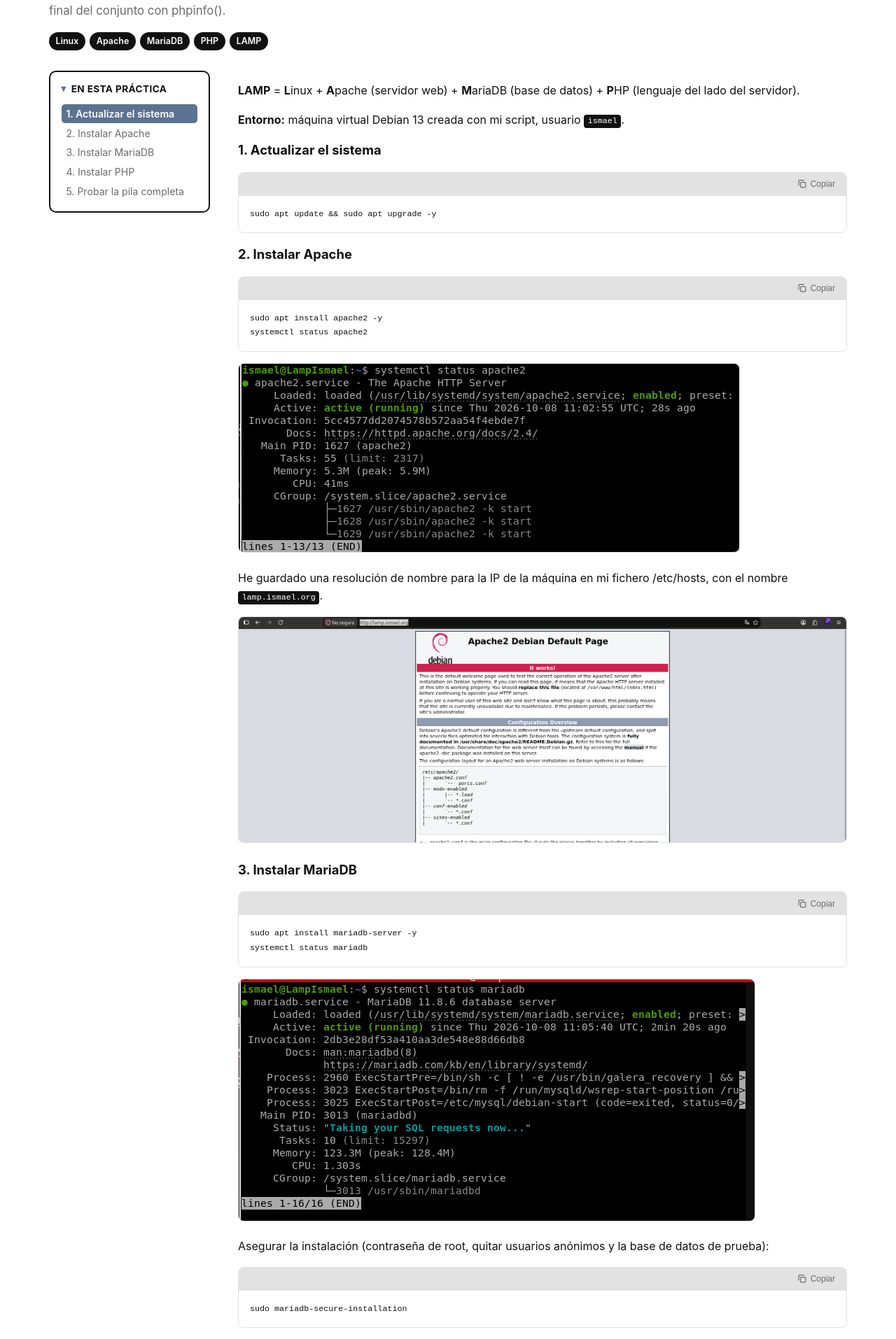
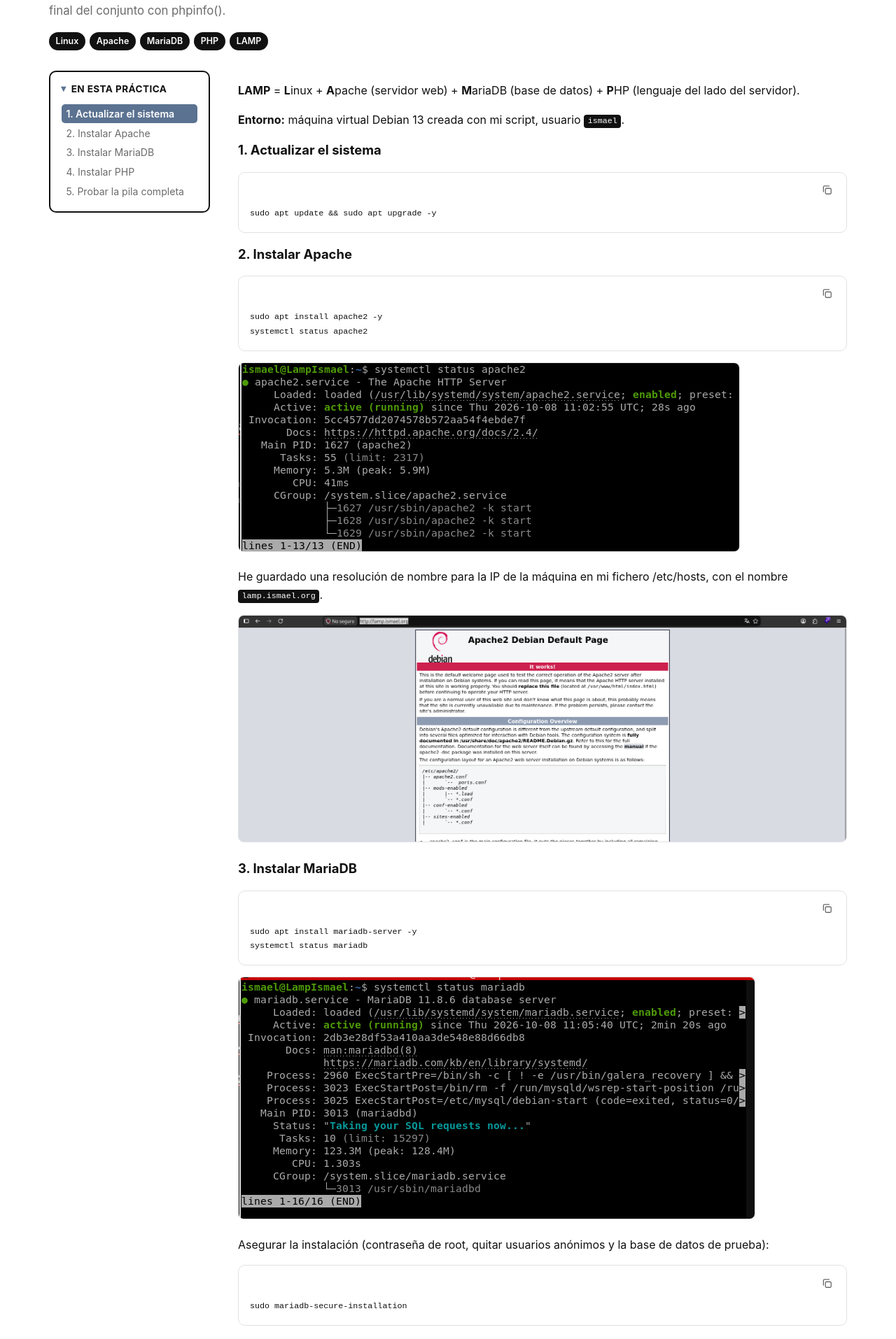
Before and after one commit to ivazfer/ivazfer.github.io, a Jekyll site: the page built from asignaturas/implantacion-aplicaciones-web/practicas/pila-lamp/index.md, in a window 1280 px wide. Shown: the part 344-2258 px from the top of the page at 70% size. Built offline with Jekyll 4.4.1, drawn with Linux system fonts in a browser that asks for light colours; some of the changed text lies outside the part shown.

Commit message:
Rediseña el bloque de código al estilo Claude: cabecera con lenguaje y botón de copiar icono con tooltip
Co-Authored-By: Claude Sonnet 5 <noreply@anthropic.com>

```diff
--- a/_layouts/practica.html
+++ b/_layouts/practica.html
@@ -77,11 +84,17 @@ layout: default
     var header = document.createElement('div');
     header.className = 'code-block-header';
 
+    var langLabel = document.createElement('span');
+    langLabel.className = 'code-lang';
+    langLabel.textContent = lang;
+    header.appendChild(langLabel);
+
     var btn = document.createElement('button');
     btn.type = 'button';
     btn.className = 'code-copy-btn';
-    btn.innerHTML = copyIcon + '<span>Copiar</span>';
+    btn.innerHTML = copyIcon;
     btn.setAttribute('aria-label', 'Copiar código');
+    btn.setAttribute('data-tooltip', 'Copy');
     header.appendChild(btn);
 
     wrapper.appendChild(header);
@@ -90,11 +103,13 @@ layout: default
     btn.addEventListener('click', function () {
       var text = pre.innerText;
       navigator.clipboard.writeText(text).then(function () {
-        btn.innerHTML = checkIcon + '<span>Copiado</span>';
+        btn.innerHTML = checkIcon;
         btn.classList.add('is-copied');
+        btn.setAttribute('data-tooltip', 'Copied!');
         setTimeout(function () {
-          btn.innerHTML = copyIcon + '<span>Copiar</span>';
+          btn.innerHTML = copyIcon;
           btn.classList.remove('is-copied');
+          btn.setAttribute('data-tooltip', 'Copy');
         }, 1500);
       });
     });
--- a/assets/css/style.css
+++ b/assets/css/style.css
@@ -352,42 +352,49 @@ main.main-practica {
 
 .code-block {
   border: 1px solid var(--border-soft);
-  border-radius: 8px;
+  border-radius: 10px;
+  background: var(--card-bg);
   margin: 1rem 0;
   overflow: hidden;
 }
 
 .code-block-header {
   display: flex;
-  justify-content: flex-end;
+  justify-content: space-between;
   align-items: center;
-  padding: 0.35rem 0.5rem;
-  background: var(--border-soft);
+  padding: 0.6rem 0.75rem 0.25rem;
+}
+
+.code-lang {
+  color: var(--muted);
+  font-size: 0.75rem;
+  text-transform: lowercase;
 }
 
 .code-copy-btn {
+  position: relative;
   display: inline-flex;
   align-items: center;
-  gap: 0.3rem;
+  justify-content: center;
+  width: 1.9rem;
+  height: 1.9rem;
   background: none;
   border: none;
   border-radius: 6px;
-  padding: 0.25rem 0.5rem;
-  font-size: 0.75rem;
-  line-height: 1;
   color: var(--muted);
   cursor: pointer;
   transition: background 0.15s ease, color 0.15s ease;
 }
 
 .code-copy-btn svg {
-  width: 0.85rem;
-  height: 0.85rem;
+  width: 0.95rem;
+  height: 0.95rem;
   flex-shrink: 0;
 }
 
-.code-copy-btn:hover {
-  background: var(--bg);
+.code-copy-btn:hover,
+.code-copy-btn:focus-visible {
+  background: var(--border-soft);
   color: var(--text);
 }
 
@@ -395,12 +402,36 @@ main.main-practica {
   color: var(--accent);
 }
 
+.code-copy-btn::after {
+  content: attr(data-tooltip);
+  position: absolute;
+  top: 130%;
+  right: 0;
+  background: var(--text);
+  color: var(--bg);
+  font-size: 0.7rem;
+  font-weight: 600;
+  padding: 0.2rem 0.5rem;
+  border-radius: 5px;
+  white-space: nowrap;
+  opacity: 0;
+  pointer-events: none;
+  transform: translateY(-2px);
+  transition: opacity 0.15s ease, transform 0.15s ease;
+}
+
+.code-copy-btn:hover::after,
+.code-copy-btn:focus-visible::after {
+  opacity: 1;
+  transform: translateY(0);
+}
+
 .practica-content pre {
-  background: var(--card-bg);
+  background: none;
   border: none;
   border-radius: 0;
   margin: 0;
-  padding: 1rem;
+  padding: 0.25rem 1rem 1rem;
   overflow-x: auto;
 }
 
```
Also changed, not shown: other parts of _layouts/practica.html (+7 -0 lines).
